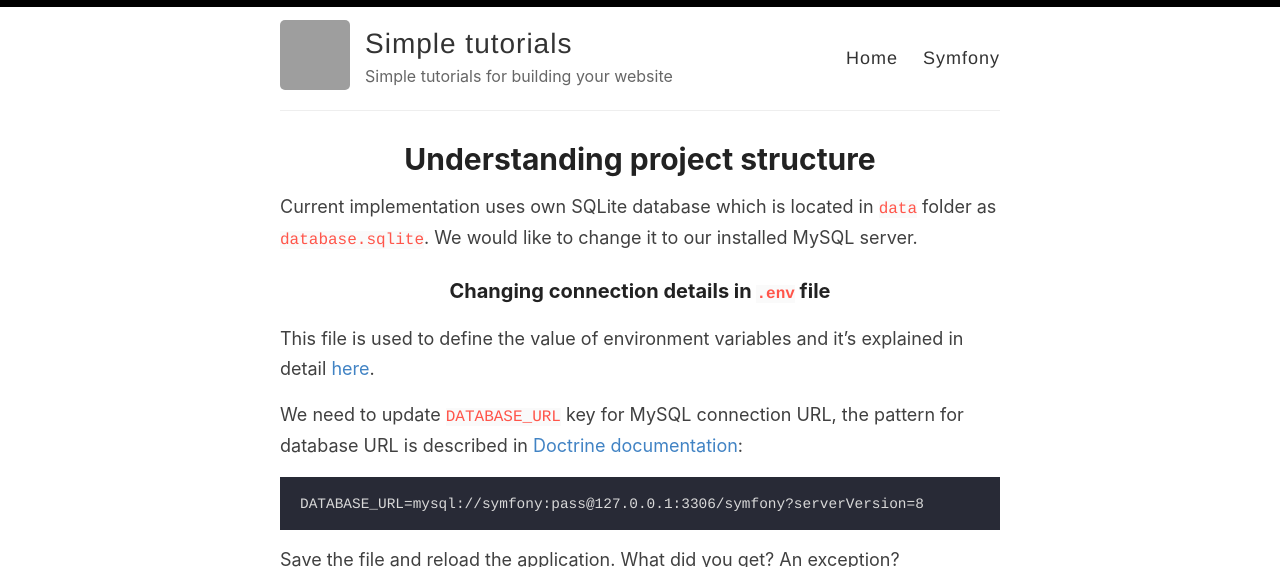
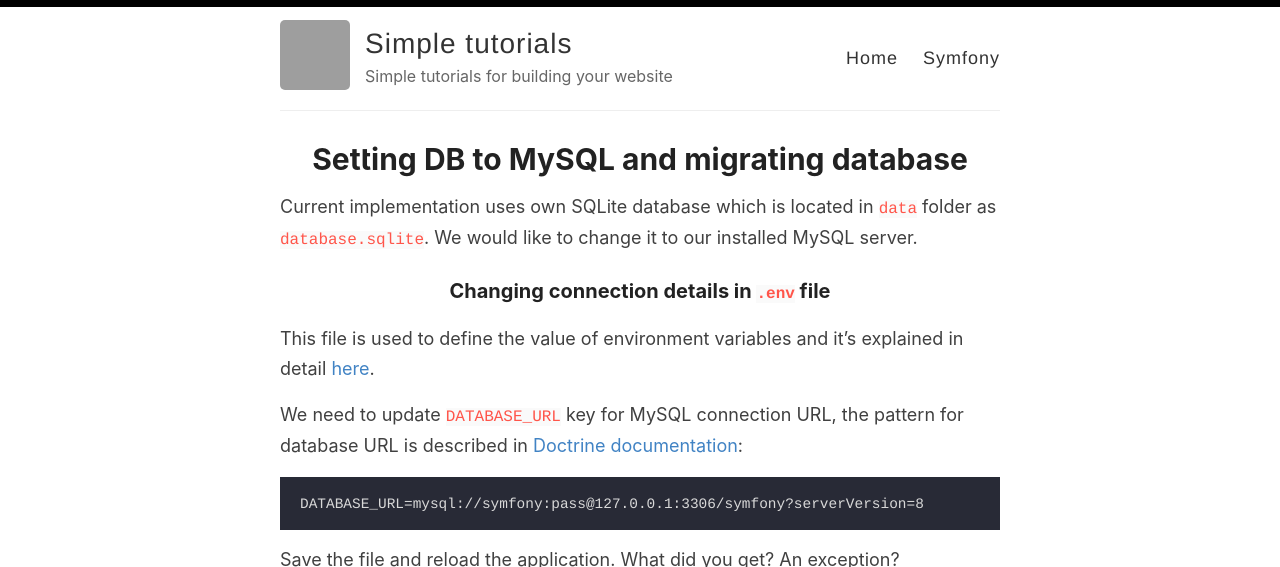
Before and after one commit to Lkopo/lkopo.github.io, a Jekyll site: the page built from _pages/symfony-02-setting-db-to-mysql-and-migrating-database.md, in a window 1280 px wide and 900 px high, cut to the strip 0-567 px from the top of the window. Built offline with Jekyll 4.4.1, drawn with Linux system fonts in a browser that asks for light colours; grey boxes are pictures that could not be loaded.

Commit message:
Update symfony-02-setting-db-to-mysql-and-migrating-database.md

```diff
--- a/_pages/symfony-02-setting-db-to-mysql-and-migrating-database.md
+++ b/_pages/symfony-02-setting-db-to-mysql-and-migrating-database.md
@@ -1,6 +1,6 @@
 ---
 layout: page
-title: Understanding project structure
+title: Setting DB to MySQL and migrating database
 permalink: /tutorial/symfony/02-setting-db-to-mysql-and-migrating-database
 ---
 
```
